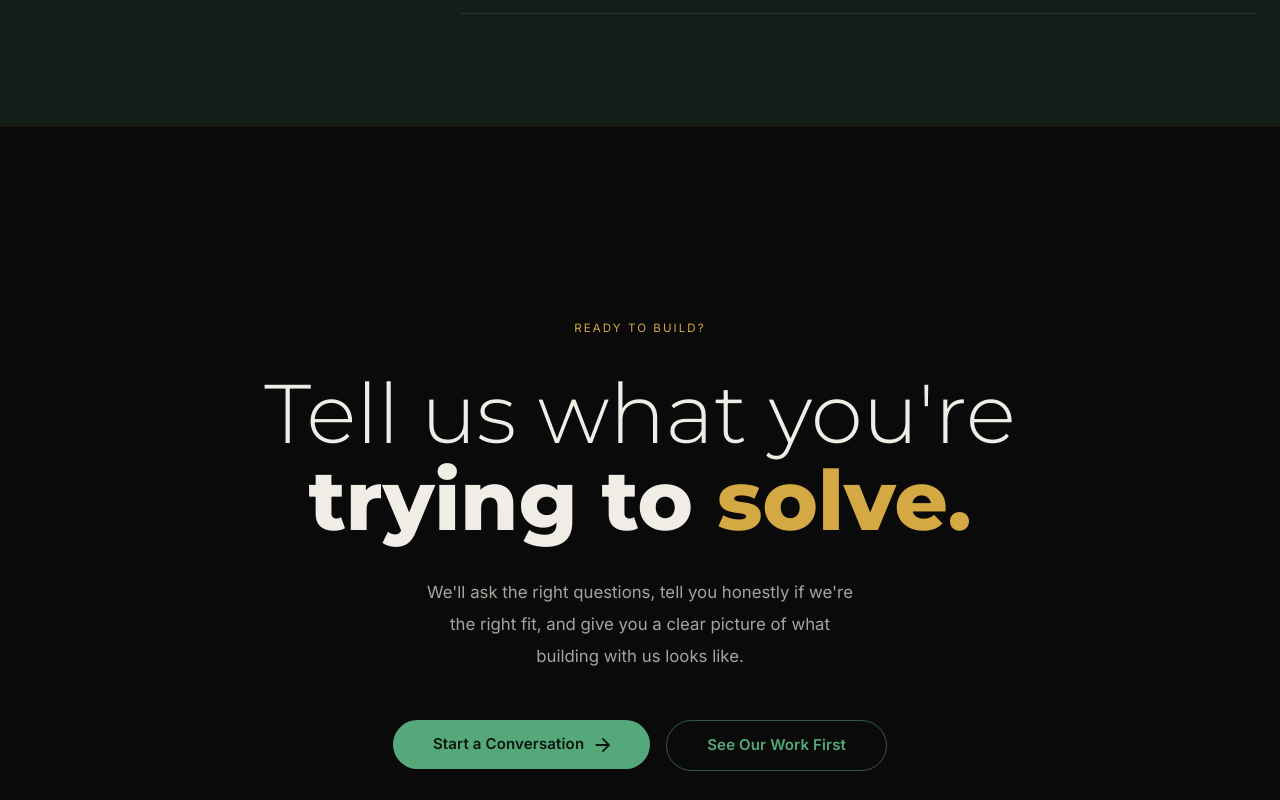
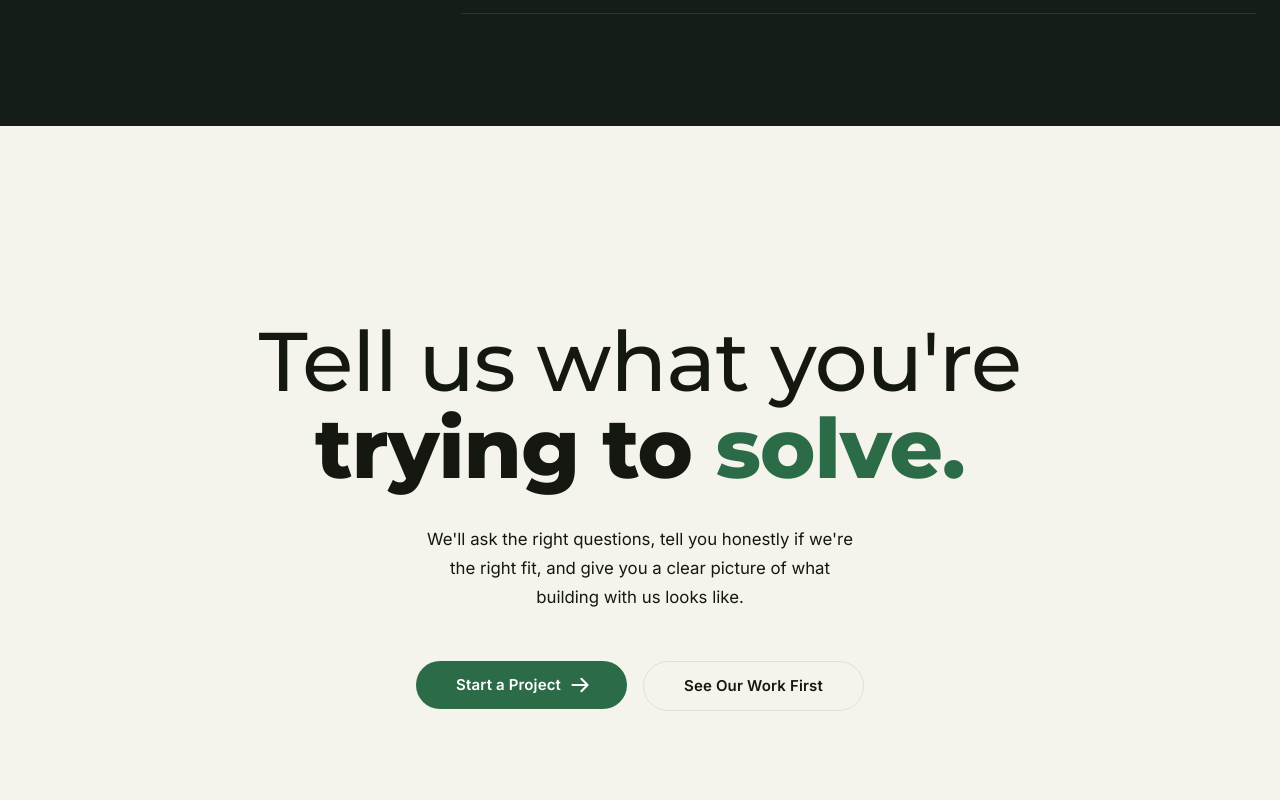
Before and after one commit to wasimakram516/wisemen-soft, a Next.js app: page / in a window 1280 px wide. Shown: the part 6880-7680 px from the top of the page. Built offline with nearby package versions, Linux system fonts and the light colour scheme; what @mui/material-nextjs would draw is missing.

Commit message:
feat(cta): add staggered reveal to homepage closing CTA

```diff
--- a/components/sections/CTA.js
+++ b/components/sections/CTA.js
@@ -1,69 +1,54 @@
 'use client';
 
 import { Box, Container, Typography, Button } from '@mui/material';
-import { motion, useInView } from 'framer-motion';
-import { useRef } from 'react';
 import Link from 'next/link';
-import ArrowForwardIcon from '@mui/icons-material/ArrowForward';
-
-const MotionBox = motion.create(Box);
+import { ArrowRight as ArrowForwardIcon } from '@phosphor-icons/react';
+import ThemeSection from '@/components/ThemeSection';
+import { useScrollReveal, Stagger, StaggerItem } from '@/components/motion/Reveal';
 
 export default function CTA() {
-  const ref = useRef(null);
-  const inView = useInView(ref, { once: true, margin: '-60px' });
+  const { ref } = useScrollReveal({ margin: '-60px' });
 
   return (
-    <Box
-      ref={ref}
-      sx={{
-        py: { xs: 16, md: 24 },
-        background: '#0A0A0A',
-        borderTop: '1px solid rgba(212,168,67,0.08)',
-        textAlign: 'center',
-        position: 'relative',
-        overflow: 'hidden',
-      }}
+    <ThemeSection
+      mode="light"
+      sx={{ py: { xs: 16, md: 24 }, textAlign: 'center', position: 'relative', overflow: 'hidden' }}
     >
+      <Box ref={ref}>
       <Container maxWidth="md">
-        <MotionBox
-          initial={{ opacity: 0, y: 30 }}
-          animate={inView ? { opacity: 1, y: 0 } : {}}
-          transition={{ duration: 0.7, ease: [0.16, 1, 0.3, 1] }}
-        >
-          <Typography
-            variant="caption"
-            sx={{ color: '#D4A843', letterSpacing: '0.18em', textTransform: 'uppercase', fontSize: '0.72rem', display: 'block', mb: 4 }}
-          >
-            Ready to Build?
-          </Typography>
-          <Typography
-            variant="h2"
-            sx={{ fontSize: { xs: '2.4rem', md: '4rem', lg: '5.2rem' }, color: '#F0EDE6', lineHeight: 1.05, mb: 4, letterSpacing: 0 }}
-          >
-            <Box component="span" sx={{ fontWeight: 100 }}>Tell us what you&apos;re </Box>
-            <Box component="span" sx={{ fontWeight: 800 }}>trying to </Box>
-            <Box component="span" sx={{ fontWeight: 800, color: '#D4A843' }}>solve.</Box>
-          </Typography>
-          <Typography
-            variant="body1"
-            sx={{ color: '#A8A39D', mb: 6, maxWidth: 440, mx: 'auto', lineHeight: 1.9 }}
-          >
-            We&apos;ll ask the right questions, tell you honestly if we&apos;re the right fit, and give you a clear picture of what building with us looks like.
-          </Typography>
-          <Box sx={{ display: 'flex', gap: 2, justifyContent: 'center', flexWrap: 'wrap' }}>
+        <Stagger stagger={0.12}>
+          <StaggerItem>
+            <Typography variant="h1" color="text.primary" sx={{ lineHeight: 1.05, mb: 4 }}>
+              <Box component="span" sx={{ fontWeight: 500 }}>Tell us what you&apos;re </Box>
+              <Box component="span" sx={{ fontWeight: 800 }}>trying to </Box>
+              <Box component="span" sx={{ fontWeight: 800, color: 'primary.main' }}>solve.</Box>
+            </Typography>
+          </StaggerItem>
+          <StaggerItem>
+            <Typography variant="body1" color="text.secondary" sx={{ mb: 6, maxWidth: 440, mx: 'auto' }}>
+              We&apos;ll ask the right questions, tell you honestly if we&apos;re the right fit, and give you a clear picture of what building with us looks like.
+            </Typography>
+          </StaggerItem>
+          <StaggerItem sx={{ display: 'flex', gap: 2, justifyContent: 'center', flexWrap: 'wrap' }}>
             <Link href="/contact">
-              <Button variant="contained" size="large" endIcon={<ArrowForwardIcon />} sx={{ px: 5 }}>
-                Start a Conversation
+              <Button variant="contained" size="large" endIcon={<ArrowForwardIcon size="1em" weight="bold" />} sx={{ px: 5 }}>
+                Start a Project
               </Button>
             </Link>
             <Link href="/case-studies">
-              <Button variant="outlined" size="large" sx={{ px: 5 }}>
+              <Button
+                variant="outlined"
+                size="large"
+                color="inherit"
+                sx={{ px: 5, borderColor: 'divider', color: 'text.primary', '&:hover': { borderColor: 'text.primary' } }}
+              >
                 See Our Work First
               </Button>
             </Link>
-          </Box>
-        </MotionBox>
+          </StaggerItem>
+        </Stagger>
       </Container>
-    </Box>
+      </Box>
+    </ThemeSection>
   );
 }
```
